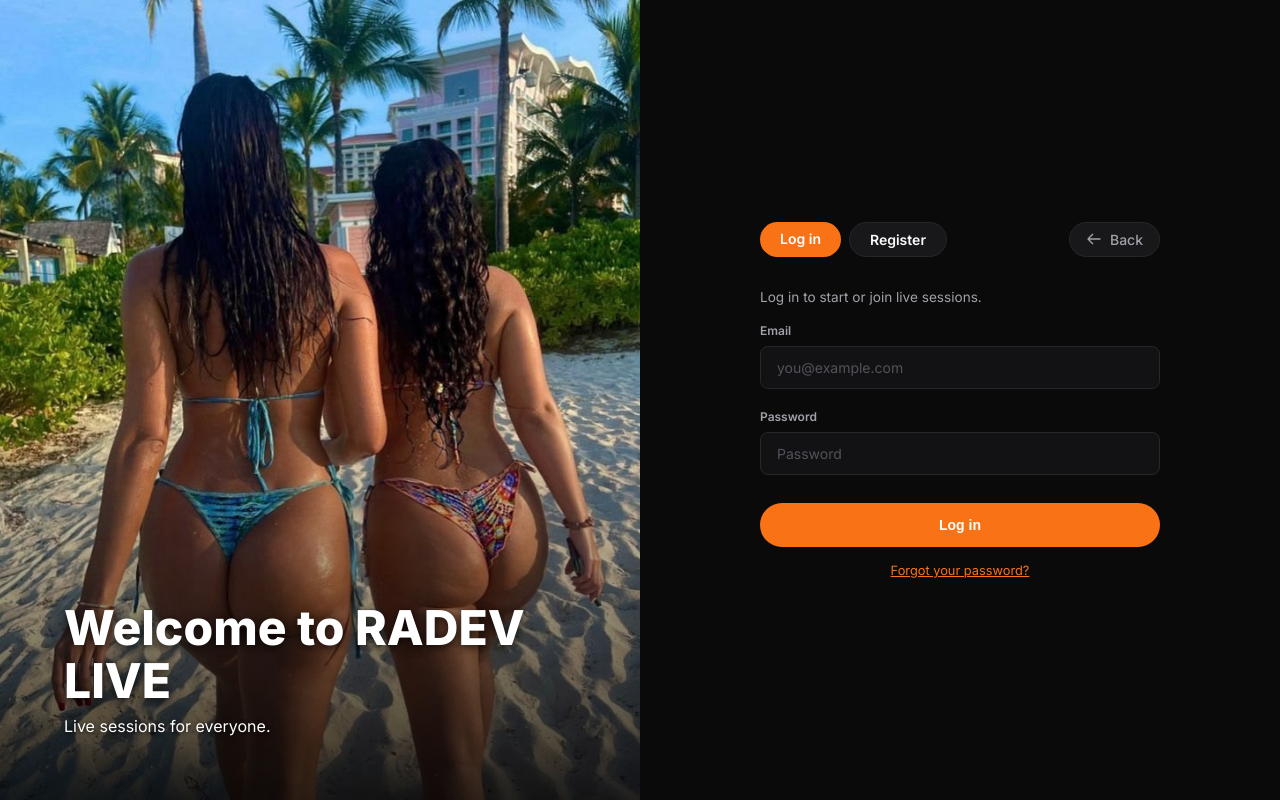
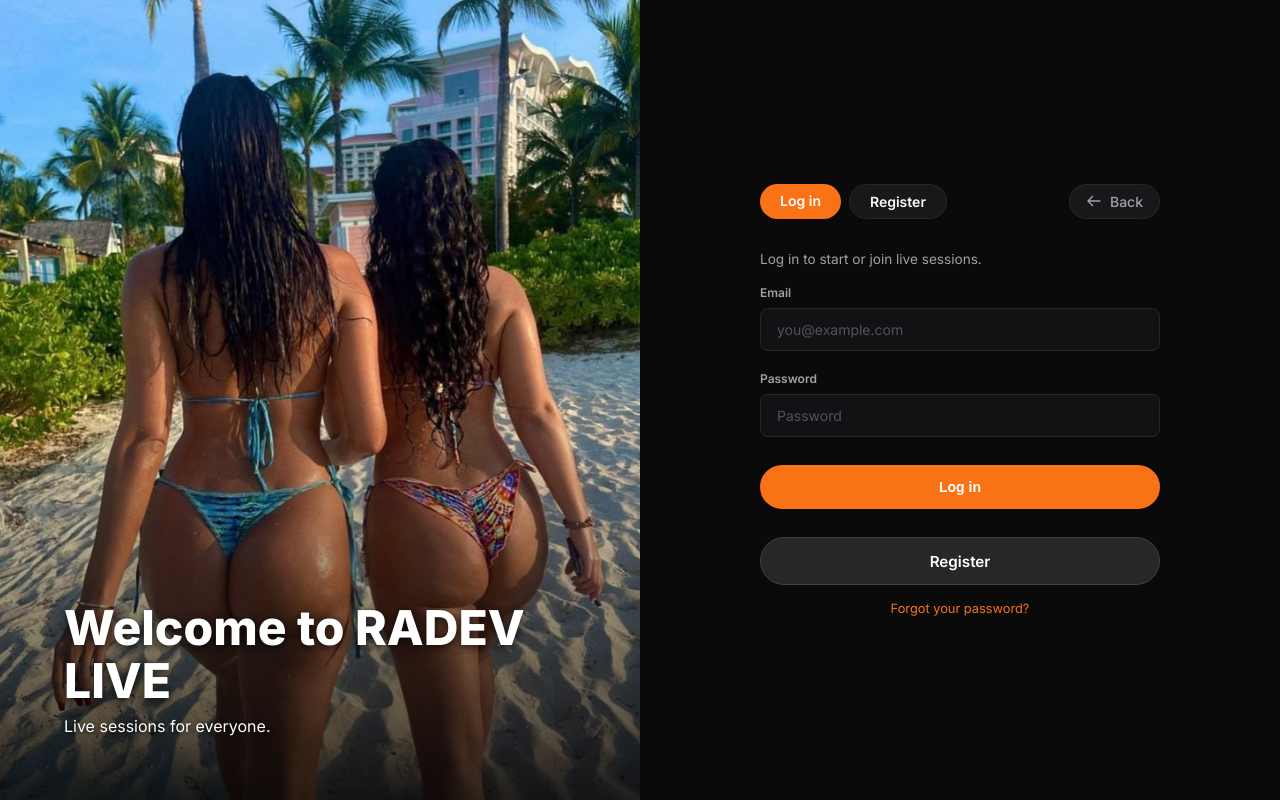
Before and after one commit to radical-vicky/live-chat, a Django app: page /accounts/login/ in a window 1280 px wide. Run offline with Django 5.2, Linux system fonts and the light colour scheme.

Commit message:
initial commit

```diff
--- a/templates/account/login.html
+++ b/templates/account/login.html
@@ -3,6 +3,44 @@
 {% block title %}Log in — RADEV LIVE{% endblock %}
 
 {% block auth_content %}
+    <style>
+        /* Forces the underline to be removed on all links in this form */
+        .auth-mobile-switch,
+        .auth-mobile-switch:hover,
+        .forgot-password-link,
+        .forgot-password-link:hover {
+            text-decoration: none !important;
+        }
+
+        /* Makes the mobile Register button look like a proper button */
+        .auth-mobile-switch {
+            display: block;
+            text-align: center;
+            width: 100%;
+            padding: 0.85rem 1.5rem;
+            margin-top: 0.75rem;
+            border-radius: 999px;
+            background-color: #27272A; /* Dark grey background */
+            color: white;
+            font-weight: 600;
+            font-size: 0.95rem;
+            border: 1px solid #3f3f46;
+            transition: background 0.2s;
+        }
+
+        .auth-mobile-switch:hover {
+            background-color: #3f3f46;
+        }
+
+        /* Adds a little spacing for the forgot password link */
+        .forgot-password-container {
+            text-align: center;
+            font-size: .8rem;
+            color: #A1A1AA;
+            margin-top: 1rem;
+        }
+    </style>
+
     <form method="POST" action="{% url 'account_login' %}">
         {% csrf_token %}
         <p style="margin-bottom: 1.15rem; color: #A1A1AA; font-size: .85rem;">Log in to start or join live sessions.</p>
@@ -30,9 +68,13 @@
         {% endif %}
 
         <button type="submit" class="btn-submit">Log in</button>
+
+        <!-- Added class to remove underline -->
         <a href="{% url 'account_signup' %}" class="auth-mobile-switch">Register</a>
-        <p style="text-align:center;font-size:.8rem;color:#A1A1AA">
-            <a href="{% url 'account_reset_password' %}" style="color:#F97316">Forgot your password?</a>
+
+        <p class="forgot-password-container">
+            <!-- Added class to remove underline -->
+            <a href="{% url 'account_reset_password' %}" class="forgot-password-link" style="color:#F97316">Forgot your password?</a>
         </p>
     </form>
 {% endblock %}
```
